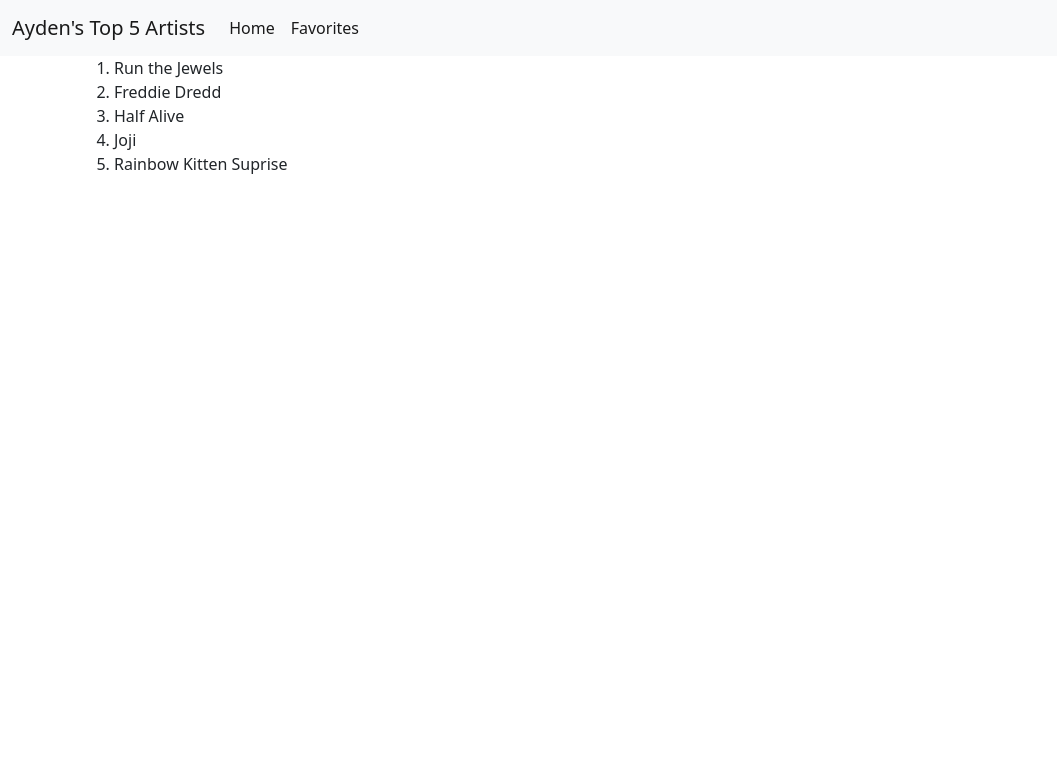
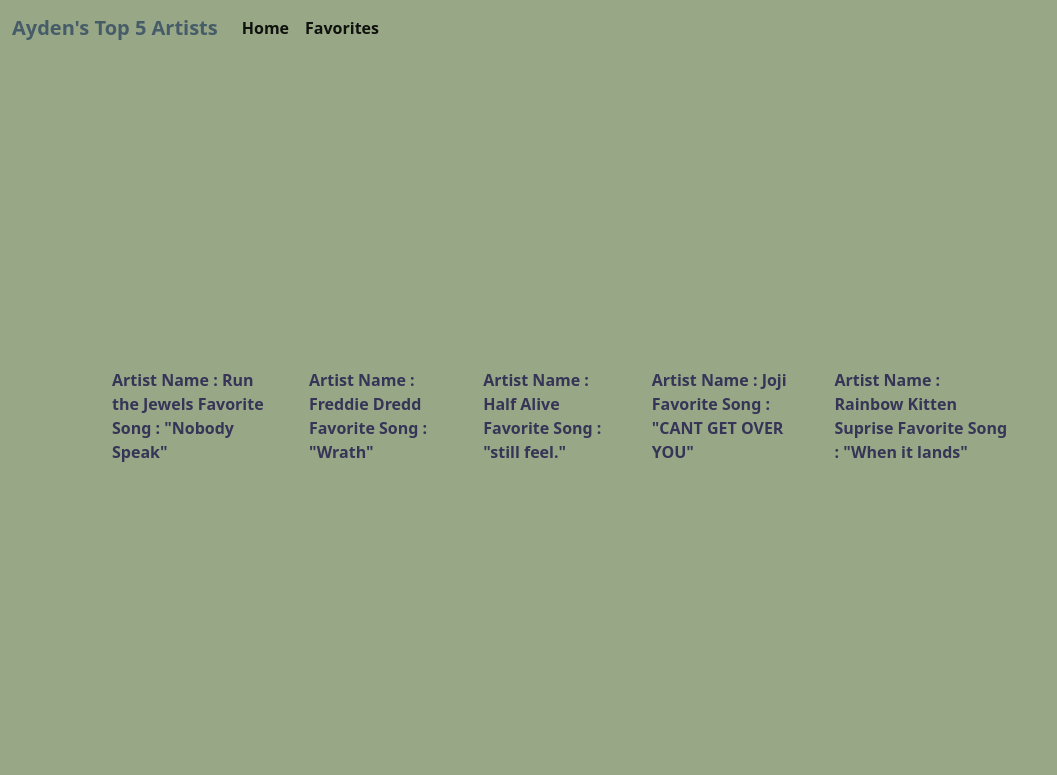
Before and after one commit to aydenco/gram, a Flask app: page /favorites in a window 1280 px wide. Shown: the top 775 px of the page, without its empty margins (0-1057 px from the left). Run offline with Flask 2, Linux system fonts and the light colour scheme.

Commit message:
good enough

```diff
--- a/app/routes.py
+++ b/app/routes.py
@@ -4,7 +4,7 @@
 
 @app.route('/')
 def home_page():
-    return render_template('index.html')
+    return render_template('home.html')
 
 @app.route('/favorites')
 def favorites_page():
@@ -16,3 +16,6 @@
         {'name' : 'Rainbow Kitten Suprise', 'song' : 'When it lands'}
     ]
     return render_template('favorites.html', favartists = favartists)
+
+
+    # https://media.npr.org/assets/img/2020/06/05/rtj-by-tim-saccenti-2_wide-db330e92d4712fb8374a3ba7ff522be91325c1bd-s1400-c100.jpg
--- /dev/null
+++ b/app/static/main.css
@@ -0,0 +1,37 @@
+.background{
+    background-color: #98A886;
+}
+
+.navtext{
+    color: #465C69;
+}
+.container{
+    display: flex;
+    justify-items: center;
+    height: 90vh;
+    align-items: center;
+}
+.welcome{
+    text-align: center;
+    color: #465C69;
+}
+
+.musician{
+    display: flex;
+    flex-direction: column;
+    justify-content: center;
+    align-content: center;
+    /* width: 20%; */
+    margin: 20px;
+    list-style: none;
+    color: #363457;
+}
+
+.musician-container{
+    display: flex;
+    flex-direction: row;
+    width: 75vw;
+    padding: 10px;
+    justify-content: center;
+    align-self: center;
+}
--- a/app/templates/base.html
+++ b/app/templates/base.html
@@ -7,11 +7,8 @@
     <link href="https://cdn.jsdelivr.net/npm/bootstrap@5.2.2/dist/css/bootstrap.min.css" rel="stylesheet" integrity="sha384-Zenh87qX5JnK2Jl0vWa8Ck2rdkQ2Bzep5IDxbcnCeuOxjzrPF/et3URy9Bv1WTRi" crossorigin="anonymous">
     <link rel="stylesheet" href="{{ url_for('static', filename='main.css') }}">
 </head>
-  <body>
-
+  <body class="background">
     {% include 'nav.html' %}
-
-
 
     <div class="container">
         {% block content %}
--- a/app/templates/favorites.html
+++ b/app/templates/favorites.html
@@ -1,11 +1,10 @@
 {% extends 'base.html' %}
 
 {% block content %}
-<ol>
+<div class="musician-container">
     {% for artist in favartists %}
-        <li>{{ artist.name }}</li>
-
+        <p class="musician"><strong> Artist Name : {{ artist.name }} Favorite Song : "{{artist.song}}"</strong></p>
     {% endfor %}
-</ol>
+</div>
 
 {% endblock %}
--- a/app/templates/nav.html
+++ b/app/templates/nav.html
@@ -1,16 +1,14 @@
-<nav class="navbar navbar-expand-lg bg-light">
+<nav class="navbar navbar-expand-lg background">
   <div class="container-fluid">
-      <a class="navbar-brand" href="#">Ayden's Top 5 Artists</a>
-      <button class="navbar-toggler" type="button" data-bs-toggle="collapse" data-bs-target="#navbarSupportedContent" aria-controls="navbarSupportedContent" aria-expanded="false" aria-label="Toggle navigation">
-        <span class="navbar-toggler-icon"></span>
+    <a class="navbar-brand navtext" href="#"><strong>Ayden's Top 5 Artists</strong></a>
     </button>
     <div class="collapse navbar-collapse" id="navbarSupportedContent">
       <ul class="navbar-nav me-auto mb-2 mb-lg-0">
-          <li class="nav-item">
-            <a class="nav-link active" aria-current="page" href="/">Home</a>
+        <li class="nav-item navtext">
+          <a class="nav-link active" aria-current="page" href="/"><strong>Home</strong></a>
         </li>
-          <li class="nav-item">
-            <a class="nav-link active" aria-current="page" href="/favorites">Favorites</a>
+        <li class="nav-item navtext">
+          <a class="nav-link active" aria-current="page" href="/favorites"><strong>Favorites</strong></a>
         </li>
     </div>
   </div>
```
Also changed, not shown: app/templates/home.html (added, +7 -0 lines), app/templates/index.html (deleted, +0 -7 lines). Lines whose indentation alone changed are shown as unchanged.
